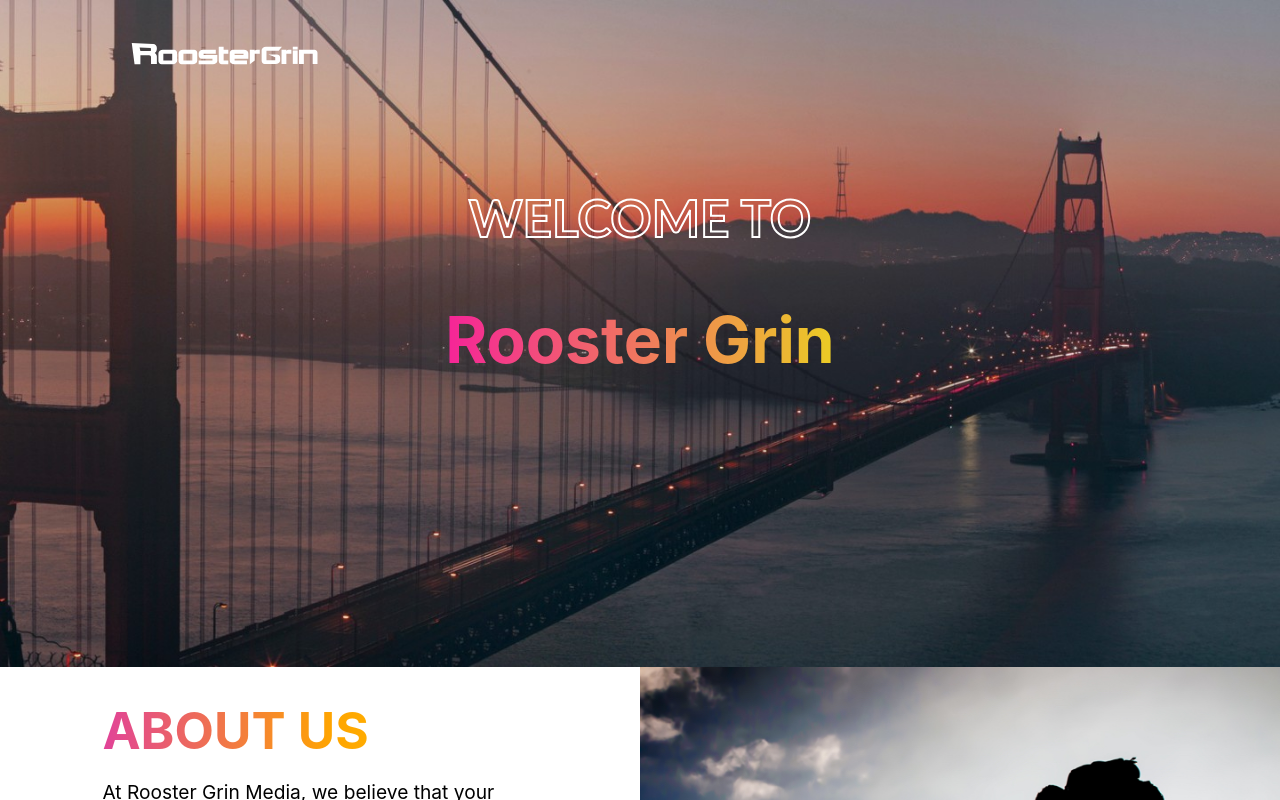
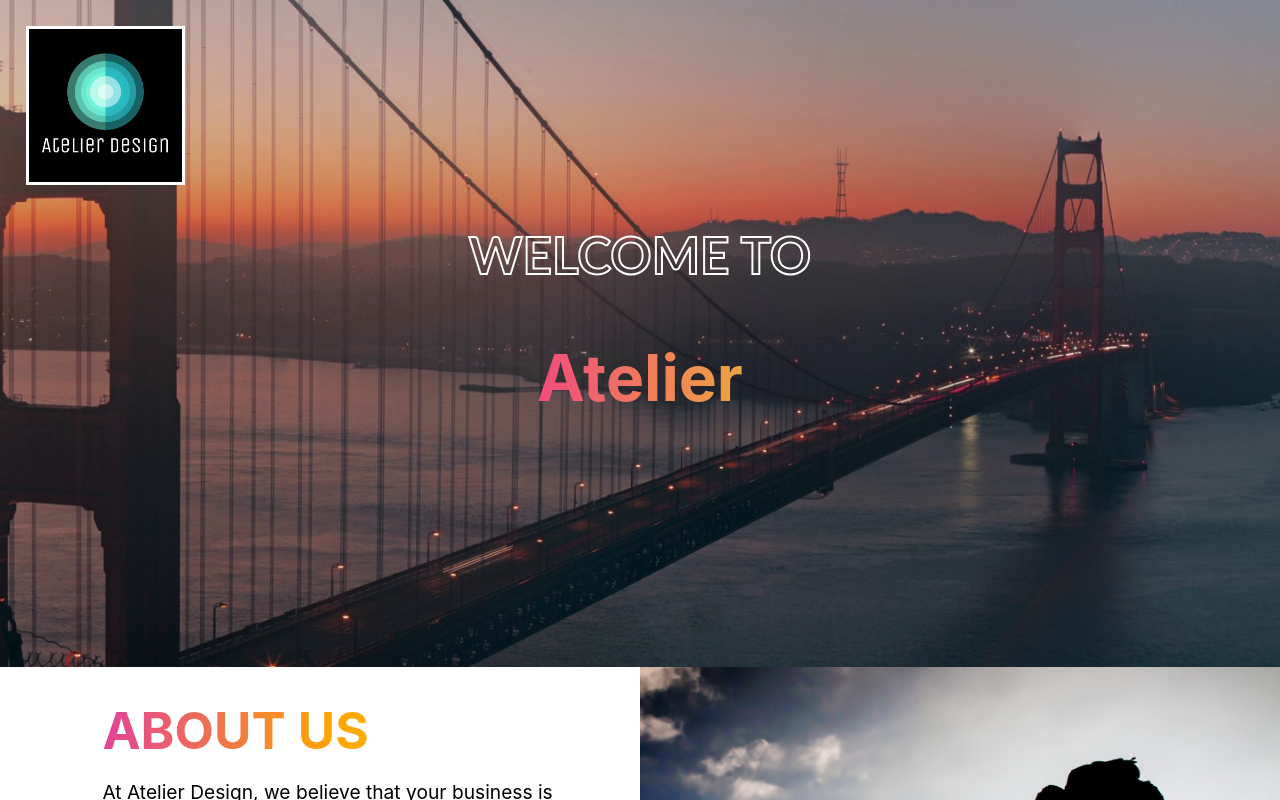
Before and after one commit to timdobranski/atelier-design, a React (Create React App) app: page / in a window 1280 px wide. Shown: the top 800 px of the page. Built offline with nearby package versions, Linux system fonts and the light colour scheme.

Commit message:
Refactor brand name to be fictional

```diff
--- a/src/assets/fakeReviews.js
+++ b/src/assets/fakeReviews.js
@@ -18,7 +18,7 @@
   {
     name: 'Ralph Wiggum',
     title: 'Hire this man!',
-    text: 'Rooster Grin is the best! I love Rooster Grin!',
+    text: 'Atelier is the best! I love Atelier!',
     rating: 5,
     date: '3/12/2020'
   }
--- a/src/assets/featureParagraphs.js
+++ b/src/assets/featureParagraphs.js
@@ -1,6 +1,6 @@
 const paragraphs = {
-  QUALITY: 'At Rooster Grin, we source only the finest, artisanal pixels for our websites. Each byte is hand-picked, aged to perfection, and carefully assembled by our team of master web-carpenters. Trust us, our HTML nails are so strong, not even a virtual earthquake could shake your website\'s foundation!',
-  HYGEINE: 'All Rooster Grin websites are built in state-of-the-art labs and overseen by NASA scientist doctors. Our developers don full hazmat suits to ensure not a single bug contaminates your site. ',
+  QUALITY: 'At Atelier, we source only the finest, artisanal pixels for our websites. Each byte is hand-picked, aged to perfection, and carefully assembled by our team of master web-carpenters. Trust us, our HTML nails are so strong, not even a virtual earthquake could shake your website\'s foundation!',
+  HYGEINE: 'All Atelier websites are built in state-of-the-art labs and overseen by NASA scientist doctors. Our developers don full hazmat suits to ensure not a single bug contaminates your site. ',
   SCIENCE: 'At our lab—uh, I mean, office—we\'ve cracked the atomic structure of the perfect website. Using the Large Hadron Collider of coding, we collide CSS molecules and JavaScript atoms at near-light speeds to create websites with unparalleled stability. It\'s not just web development; it\'s particle physics!',
   SPEED: 'Our developers are so fast, they finish coding before their coffee gets cold! They\'re like coding ninjas, swooping in and deploying websites faster than you can say "JavaScript." We\'ve got a production line so streamlined, even our algorithms have algorithms!'
 };
--- a/src/components/AboutUs/AboutUs.jsx
+++ b/src/components/AboutUs/AboutUs.jsx
@@ -25,7 +25,7 @@
           <div className="text-content-container">
             <h4 className='section-titles'>ABOUT US</h4>
             <p>
-              At Rooster Grin Media, we believe that your business is our business.
+              At Atelier Design, we believe that your business is our business.
               We excel at building solutions that are tailored to fit your needs
               and exceed your expectations. Our team of top-notch developers and designers
               will craft beautiful, responsive, and functional websites that will drive growth
--- a/src/components/HistoryModal/HistoryModal.jsx
+++ b/src/components/HistoryModal/HistoryModal.jsx
@@ -15,13 +15,13 @@
       <div className='modal-container'>
         <h4 className='section-titles modal-title'>OUR HISTORY</h4>
         <p className='modal-paragraph'>Over 4.5 billion years ago, when the Earth had only just began to settle and cool,
-          Rooster Grin had already built over two hundred websites. Our expert developers
+          Atelier had already built over two hundred websites. Our expert developers
           have been building websites since the dawn of time, and we're ready to help you build yours.
         </p>
         <div className='modal-content-container'>
           <div className='image-container'>
             <img className='early-earth' src={earlyEarth} alt="primordial early earth" />
-            <p className='early-earth-caption'>*Actual photograph of the first Rooster Grin offices</p>
+            <p className='early-earth-caption'>*Actual photograph of the first Atelier offices</p>
           </div>
         </div>
       </div>
--- a/src/components/Welcome/Welcome.jsx
+++ b/src/components/Welcome/Welcome.jsx
@@ -1,6 +1,6 @@
 import hero from '../../assets/images/hero2.jpg';
 import heroVertical from '../../assets/images/hero-vertical2.jpg';
-import logo from '../../assets/icons/logo-white.svg';
+import logo from '../../assets/images/atelier-logo.png';
 import '../../index.css';
 import '../../index.mobile.css';
 import './welcome.css';
@@ -41,10 +41,10 @@
         <img className='hero' src={hero} alt='golden gate bridge at sunset' />
       )}
       <div className='hero-content-container'>
-        <img className='logo' src={logo} alt='rooster grin company logo' />
+        <img className='logo' src={logo} alt='company logo' />
         <div className='centered'>
           <h1 id='header1'>WELCOME TO</h1>
-          <h2 id='header2' >Rooster Grin</h2>
+          <h2 id='header2' >Atelier</h2>
         </div>
       </div>
     </div>
--- a/src/components/Welcome/welcome.css
+++ b/src/components/Welcome/welcome.css
@@ -1,6 +1,6 @@
 #header1 {
   font-size: 4vw;
-  padding-top: 6vw;
+  padding-top: 0vw;
   font-family:'Gill Sans', 'Gill Sans MT', Calibri, 'Trebuchet MS', sans-serif;
   -webkit-text-stroke: 2px white;
   color: transparent;
@@ -28,9 +28,11 @@
   z-index: 1;
 }
 .logo {
-  margin-left:10vw;
-  margin-top:3vw;
-  width: 15vw;
+  margin-left:2vw;
+  margin-top:2vw;
+  width: 12vw;
+  background-color: rgba(0, 0, 0, 1);
+  border: solid white .3vw
 }
 .fade-in {
   background-color: black;
```
Also changed, not shown: src/assets/images/atelier-logo.png (added).
